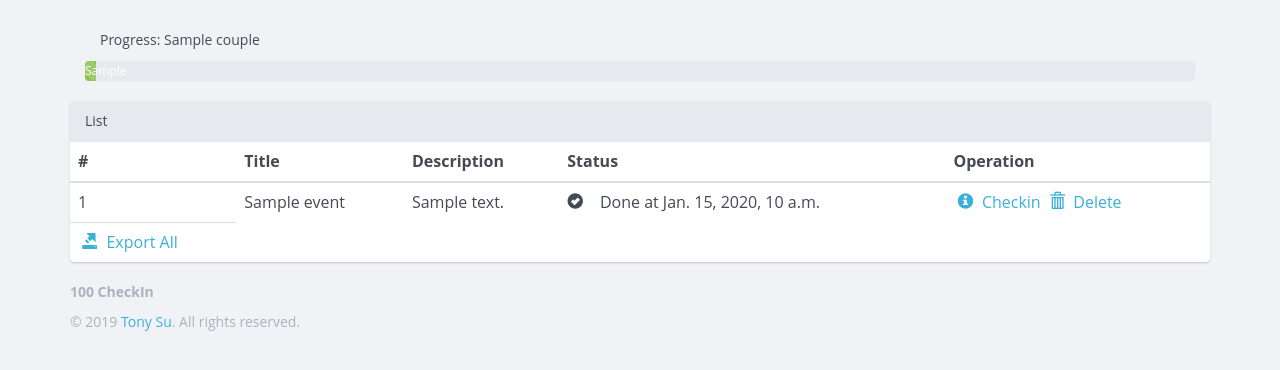
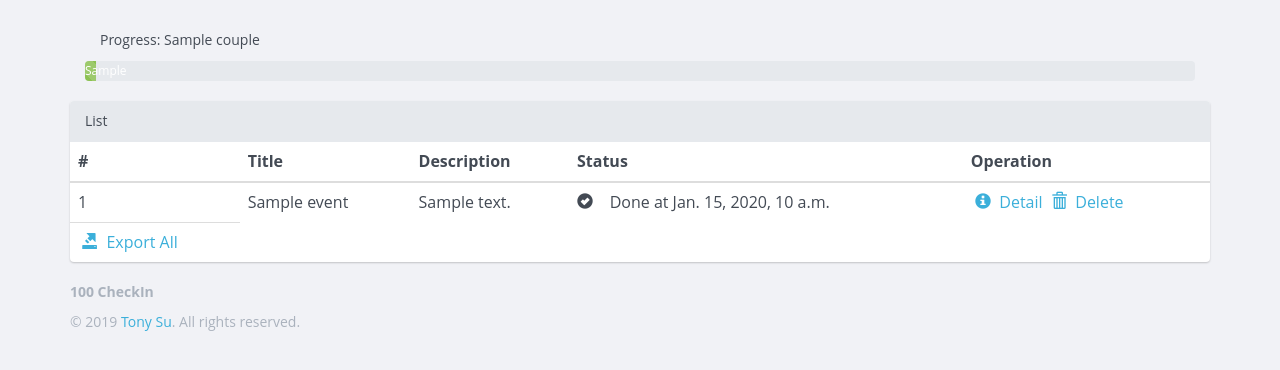
Before and after one commit to peitaosu/100CheckIn, a Django app: template checkin/checkin/templates/event.html in a window 1280 px wide. Shown: the part 52-422 px from the top of the page. Run offline with Django 3.2, Linux system fonts and the light colour scheme; the template is opened without the code that fills it: most values are stand-ins (such as "Sample title", 1, 10 or a date in 2020); some libraries are stand-ins or nearby versions; some web fonts are replaced.

Commit message:
fix operation context

```diff
--- a/checkin/checkin/templates/event.html
+++ b/checkin/checkin/templates/event.html
@@ -42,13 +42,13 @@
                             <td><i class="glyphicon glyphicon-ok-sign"></i>&nbsp;&nbsp;&nbsp;&nbsp;Done at {{ event.checkin_time }}</td>
                             <td>
                                 <a href="/event/detail?eid={{ event.eid }}">
-                                    &nbsp;<i class="glyphicon glyphicon-info-sign"></i>&nbsp;&nbsp;Checkin
+                                    &nbsp;<i class="glyphicon glyphicon-info-sign"></i>&nbsp;&nbsp;Detail
                                 </a>
                             {% else %}
                             <td><i class="glyphicon glyphicon-plus-sign"></i>&nbsp;&nbsp;&nbsp;&nbsp;Added</td>
                             <td>
                                 <a href="/event/detail?eid={{ event.eid }}">
-                                    &nbsp;<i class="glyphicon glyphicon-info-sign"></i>&nbsp;&nbsp;Detail
+                                    &nbsp;<i class="glyphicon glyphicon-info-sign"></i>&nbsp;&nbsp;Checkin
                                 </a>
                             {% endif %}
                                 <a href="/event/delete?eid={{ event.eid }}">
```
